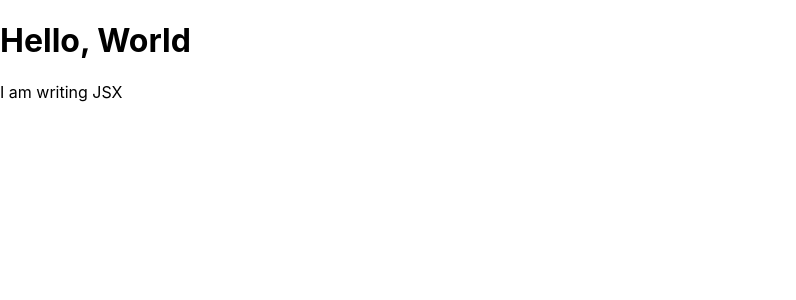
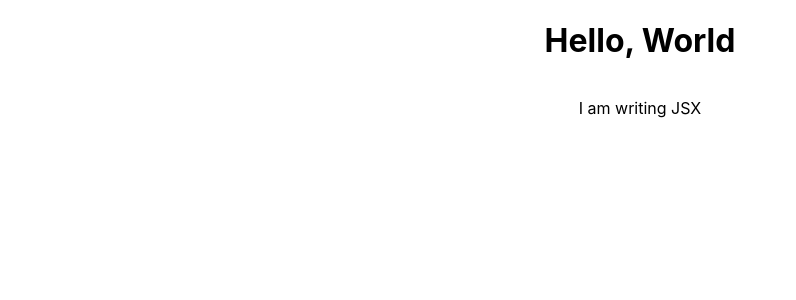
Before and after one commit to AaronJHarvey/JSX-Tutorial, a React (Create React App) app: page / in a window 1280 px wide. Shown: the top 300 px of the page, without its empty margins (0-796 px from the left). Built offline with nearby package versions, Linux system fonts and the light colour scheme.

Commit message:
Adds className and div to empty <> to style

```diff
--- a/src/App.js
+++ b/src/App.js
@@ -4,11 +4,11 @@ import React from 'react';
 function App () {
 	return (
 		// In order to return multiple elements in JSX we must nest them within one singular element
-		<>
+		<div className='container'>
 			<h1>Hello, World</h1>
 			<p>I am writing JSX</p>
-		</>
-	)
+		</div>
+	);
 }
 
 export default App;
```
